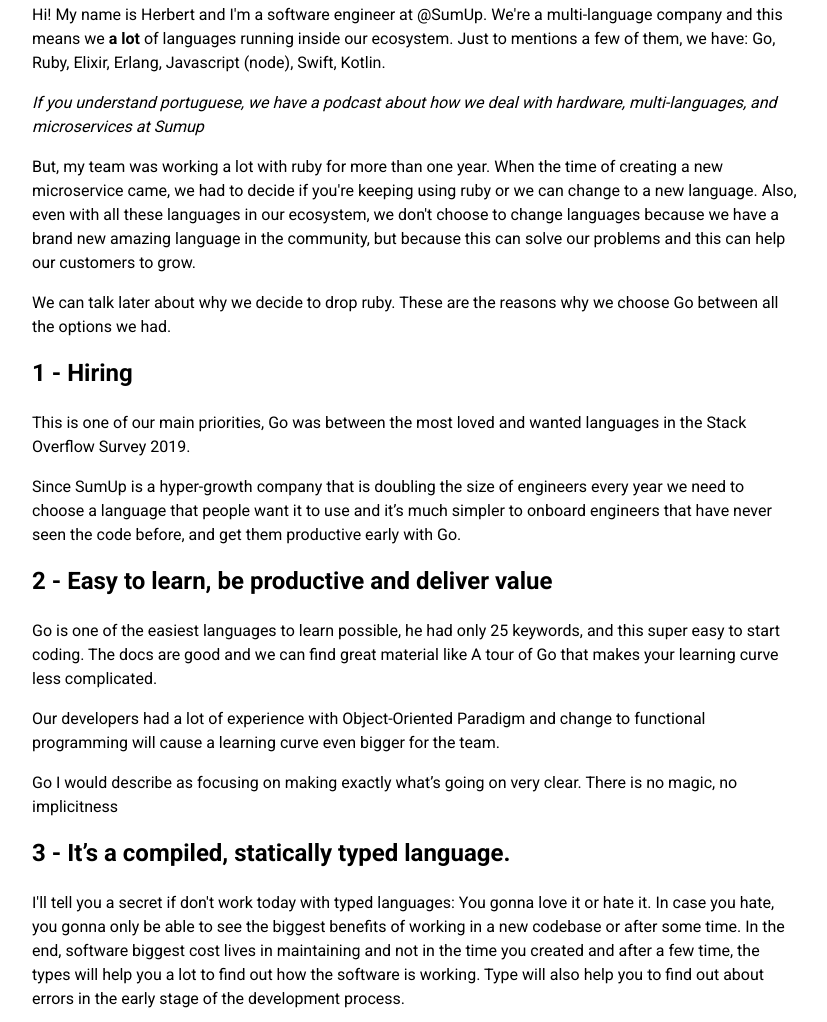
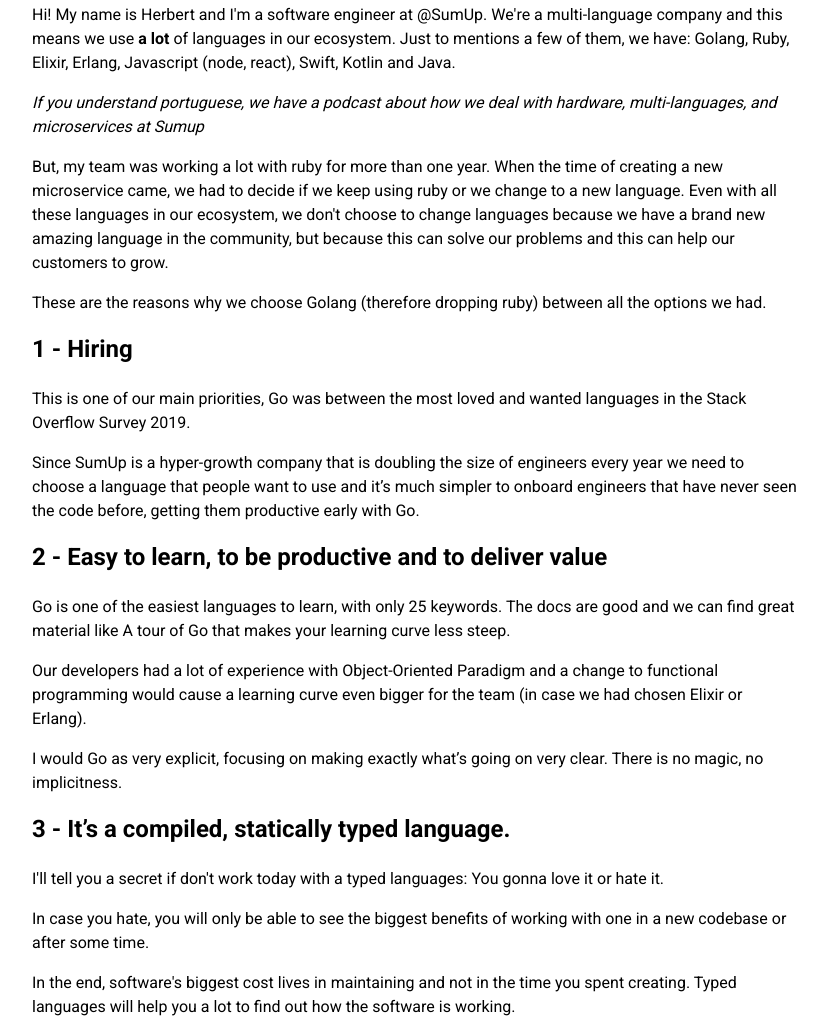
Before and after one commit to rprandi/herberthenrique.github.io, a Gatsby site: page /6-reasons-my-team-decided-use-go in a window 1280 px wide. Shown: the part 581-1603 px from the top of the page, without its empty margins (224-1051 px from the left). Built offline with nearby package versions, Linux system fonts and the light colour scheme; Gatsby itself is replaced by a stand-in of ours.

Commit message:
Revision
Some revision! :)

```diff
--- a/_data/blog/go-reasons.md
+++ b/_data/blog/go-reasons.md
@@ -2,39 +2,42 @@
 template: BlogPost
 path: /6-reasons-my-team-decided-use-go
 date: 2020-05-17T10:00:00.000Z
-title: 6 Reasons why my team decided to use Go
+title: 6 Reasons why my team decided to use Golang
 metaDescription: >-
   Six reasons why my team decided to use golang as our main programming language
 thumbnail: /assets/go_sumup.jpg
 ---
 
-Hi! My name is Herbert and I'm a software engineer at [@SumUp](https://twitter.com/sumupeng). We're a multi-language company and this means we **a lot** of languages running inside our ecosystem. Just to mentions a few of them, we have: Go, Ruby, Elixir, Erlang, Javascript (node), Swift, Kotlin.
+Hi! My name is Herbert and I'm a software engineer at [@SumUp](https://twitter.com/sumupeng). We're a multi-language company and this means we use **a lot** of languages in our ecosystem. Just to mentions a few of them, we have: Golang, Ruby, Elixir, Erlang, Javascript (node, react), Swift, Kotlin and Java.
 
 _If you understand portuguese, [we have a podcast](https://hipsters.tech/hardware-multiplas-linguagens-e-microsservicos-na-sumup-hipsters-on-the-road-30/) about how we deal with hardware, multi-languages, and microservices at Sumup_
 
-But, my team was working a lot with ruby for more than one year. When the time of creating a new microservice came, we had to decide if you're keeping using ruby or we can change to a new language. Also, even with all these languages in our ecosystem, we don't choose to change languages because we have a brand new amazing language in the community, but because this can solve our problems and this can help our customers to grow.
+But, my team was working a lot with ruby for more than one year. When the time of creating a new microservice came, we had to decide if we keep using ruby or we change to a new language. Even with all these languages in our ecosystem, we don't choose to change languages because we have a brand new amazing language in the community, but because this can solve our problems and this can help our customers to grow.
 
-We can talk later about why we decide to drop ruby. These are the reasons why we choose Go between all the options we had.
+These are the reasons why we choose Golang (therefore dropping ruby) between all the options we had.
 
 # 1 - Hiring
 
 This is one of our main priorities, Go was between the most loved and wanted languages in the [Stack Overflow Survey 2019](https://insights.stackoverflow.com/survey/2019#most-loved-dreaded-and-wanted).
 
-Since SumUp is a hyper-growth company that is doubling the size of engineers every year we need to choose a language that people want it to use and it’s much simpler to onboard engineers that have never seen the code before, and get them productive early with Go.
+Since SumUp is a hyper-growth company that is doubling the size of engineers every year we need to choose a language that people want to use and it’s much simpler to onboard engineers that have never seen the code before, getting them productive early with Go.
 
-# 2 - Easy to learn, be productive and deliver value
+# 2 - Easy to learn, to be productive and to deliver value
 
-Go is one of the easiest languages to learn possible, he had only [25 keywords](https://golang.org/ref/spec#Keywords), and this super easy to start coding. The docs are good and we can find great material like [A tour of Go](https://tour.golang.org/welcome/1) that makes your learning curve less complicated.
+Go is one of the easiest languages to learn, with only [25 keywords](https://golang.org/ref/spec#Keywords). The docs are good and we can find great material like [A tour of Go](https://tour.golang.org/welcome/1) that makes your learning curve less steep.
 
-Our developers had a lot of experience with Object-Oriented Paradigm and change to functional programming will cause a learning curve even bigger for the team.
+Our developers had a lot of experience with Object-Oriented Paradigm and a change to functional programming would cause a learning curve even bigger for the team (in case we had chosen Elixir or Erlang).
 
-Go I would describe as focusing on making exactly what’s going on very clear. There is no magic, no implicitness
+I would Go as very explicit, focusing on making exactly what’s going on very clear. There is no magic, no implicitness.
 
 # 3 - It’s a compiled, statically typed language.
 
-I'll tell you a secret if don't work today with typed languages: You gonna love it or hate it.
-In case you hate, you gonna only be able to see the biggest benefits of working in a new codebase or after some time.
-In the end, software biggest cost lives in maintaining and not in the time you created and after a few time, the types will help you a lot to find out how the software is working.
+I'll tell you a secret if don't work today with a typed languages: You gonna love it or hate it.
+
+In case you hate, you will only be able to see the biggest benefits of working with one in a new codebase or after some time.
+
+In the end, software's biggest cost lives in maintaining and not in the time you spent creating. Typed languages will help you a lot to find out how the software is working.
+
 Type will also help you to find out about errors in the early stage of the development process.
 
 Static typing usually results in compiled code that executes quickly. The compiler knows the exact data types that are in use, it can produce optimized machine code.
@@ -44,16 +47,16 @@
 If you install Go, you'll have already a lint, formatting, and testing tools.
 
 Using `gofmt` an `goimports` in your code will have out the box all the settings and best practices adopted by the community.
-You can go a little further with more restrictive rules, I made this for a few projects and in the end was learning even more how to properly use the language.
+You can go a little further with more restrictive rules. I made this for a few projects and in the end was learning even more how to properly use the language.
 Go is super opinionated by default with code style and you don't need to waste time arguing with your team about small details, you just need to follow what is already defined.
 
 Go also comes with a test framework, so you have all the basic to already create a good and maintainable software without having to worry too much or choose frameworks.
 
 # 5 - We want to have a common language in our squads/tribe
 
-We work with the concept [The Spotify Tribe Engineering Model](https://medium.com/scaled-agile-framework/exploring-key-elements-of-spotifys-agile-scaling-model-471d2a23d7ea) and my squad was inside a tribe that has many programming languages. We wanted to have a common language that all our squads could use, this means that any engineer can switch the squad she's working and start to deliver value super fast. I know, this is a little bit against being a multilanguage company, but in our tribe Go can be our main language.
+We work with the concept of squads and tribes as per [The Spotify Tribe Engineering Model](https://medium.com/scaled-agile-framework/exploring-key-elements-of-spotifys-agile-scaling-model-471d2a23d7ea) and my squad was inside a tribe that has many programming languages. We wanted to have a common language that all our squads could use, this means that any engineer can switch the squad she's working and start to deliver value super fast. I know, this is a little bit against being a multilanguage company, but in our tribe we do see that as a main benefit of using Go as our main language.
 
-This is really for the company, but also for developers who want to change the current context a little or maybe live in another country.
+This is really good for the company, but also for developers who want to change the current context a little or maybe live in another country.
 We had some of these experiences of a software engineer who had [a life between two continents](Life as a SumUp Software Engineer across 2 continents).
 
 # No Silver Bullet
@@ -61,10 +64,9 @@
 Go will never be our [silver bullet](https://en.wikipedia.org/wiki/No_Silver_Bullet) and we don't expect this from this language or any other.
 And you shouldn't expect this from any technology.
 
-Go demonstrates be a good solution for our next project and become the first answer if we think what is going to be the language of other projects, but this will never mean that Go will be the solution for everything
+Go demonstrated to be a good solution for our next project and became the first answer when we thought what is going to be the language of other projects, but this will never mean that Go will be the solution for everything.
+
 And we're happy with this, we need to also have space to create new things and find the right tools for the job.
-
-
 
 ## Bonus reason - Amazing mascot, great packages names.
 
```
